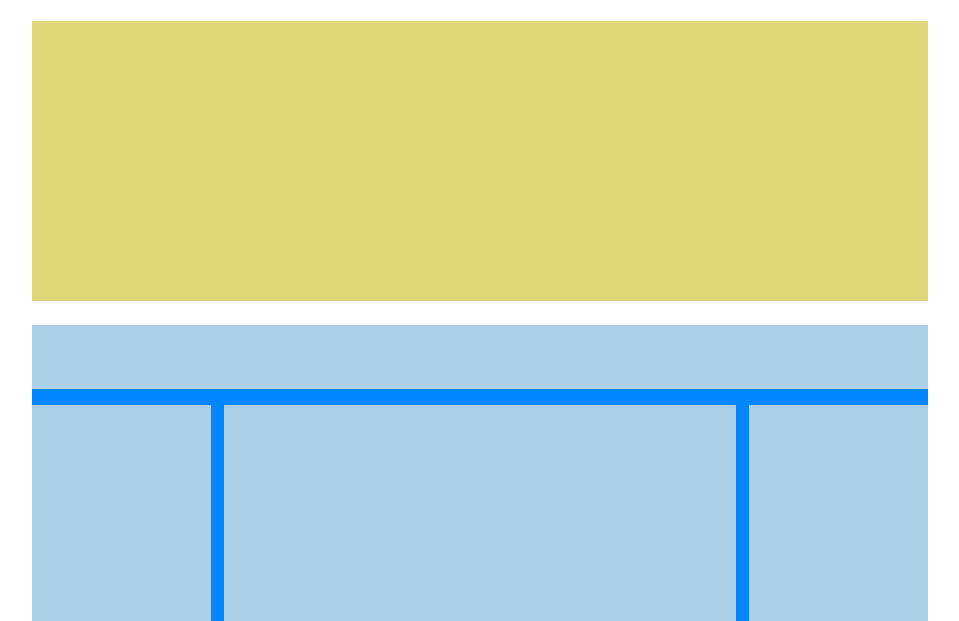
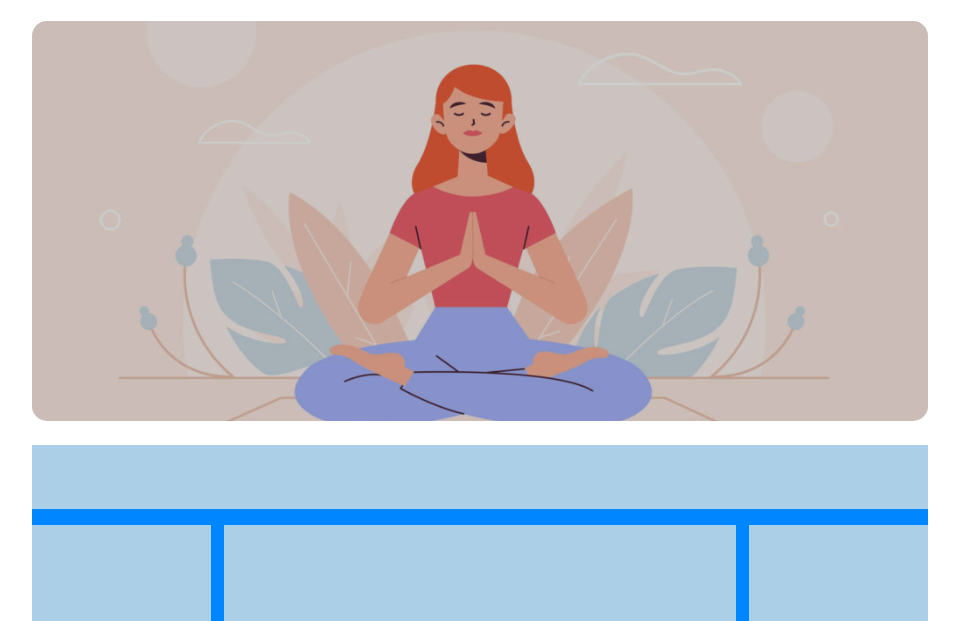
Before and after one commit to catclou/htmlcss-wp, a plain HTML site: page index.html in a window 1280 px wide. Shown: the part 179-800 px from the top of the page, without its empty margins (160-1119 px from the left). Drawn offline with Linux system fonts and the light colour scheme.

Commit message:
wrote big banner img w/dark overlay

```diff
--- a/assets/css/style.css
+++ b/assets/css/style.css
@@ -61,9 +61,21 @@ li:hover a {
 }
 
 .yellow-container {
-    background-color: #e1d67a;
-    height: 35vh;
+    background-image: url(../img/banner.jpg);
+    background-size: cover;
+    background-position-y: center;
+    height: 50vh;
     margin-bottom: 3vh;
+    border-radius: 15px;
+    display: block;
+}
+
+.overlay {
+    height: 50vh;
+    margin-bottom: 3vh;
+    border-radius: 15px;
+    background-color: rgba(0, 0, 0, 0.2);
+    display: block;
 }
 
 .blue-container {
--- a/index.html
+++ b/index.html
@@ -9,7 +9,7 @@
     <link rel="preconnect" href="https://fonts.googleapis.com">
     <link rel="preconnect" href="https://fonts.gstatic.com" crossorigin>
     <link href="https://fonts.googleapis.com/css2?family=Roboto:wght@300;400;500;700;900&display=swap" rel="stylesheet">
-    <title>BooleanPress</title>
+    <title>Neori - Blog</title>
 </head>
 
 <body>
@@ -42,9 +42,12 @@
         <main>
 
             <!-- top section -->
-            <section class="yellow-container">
-                <h2>Placeholder per validare il codice</h2>
-            </section>
+
+                <section class="yellow-container">
+                    <div class="overlay"></div>
+                    <h2>Placeholder per validare il codice</h2>
+                </section>
+
 
             <!-- bottom section -->
             <section class="blue-container clearfix">
```
